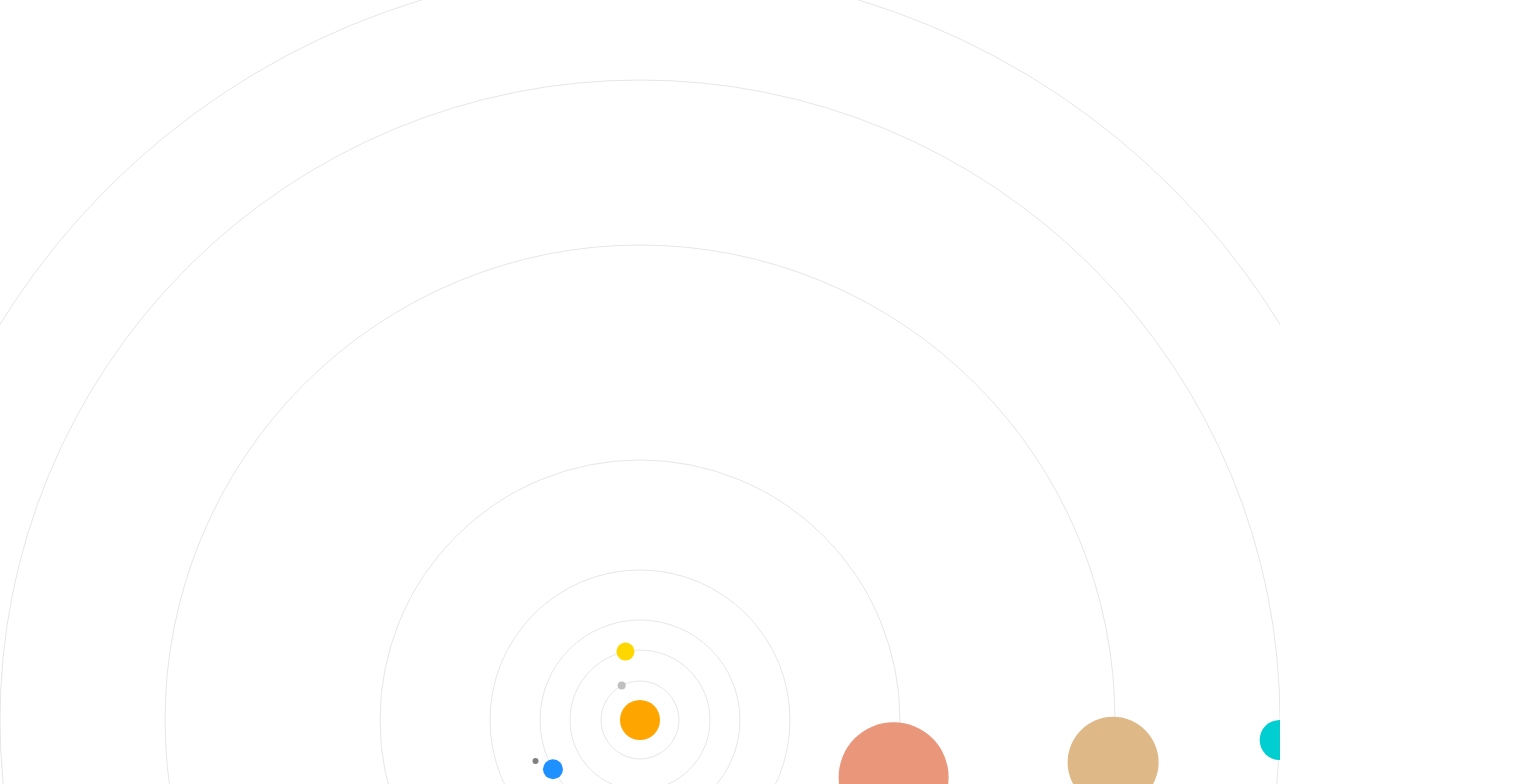
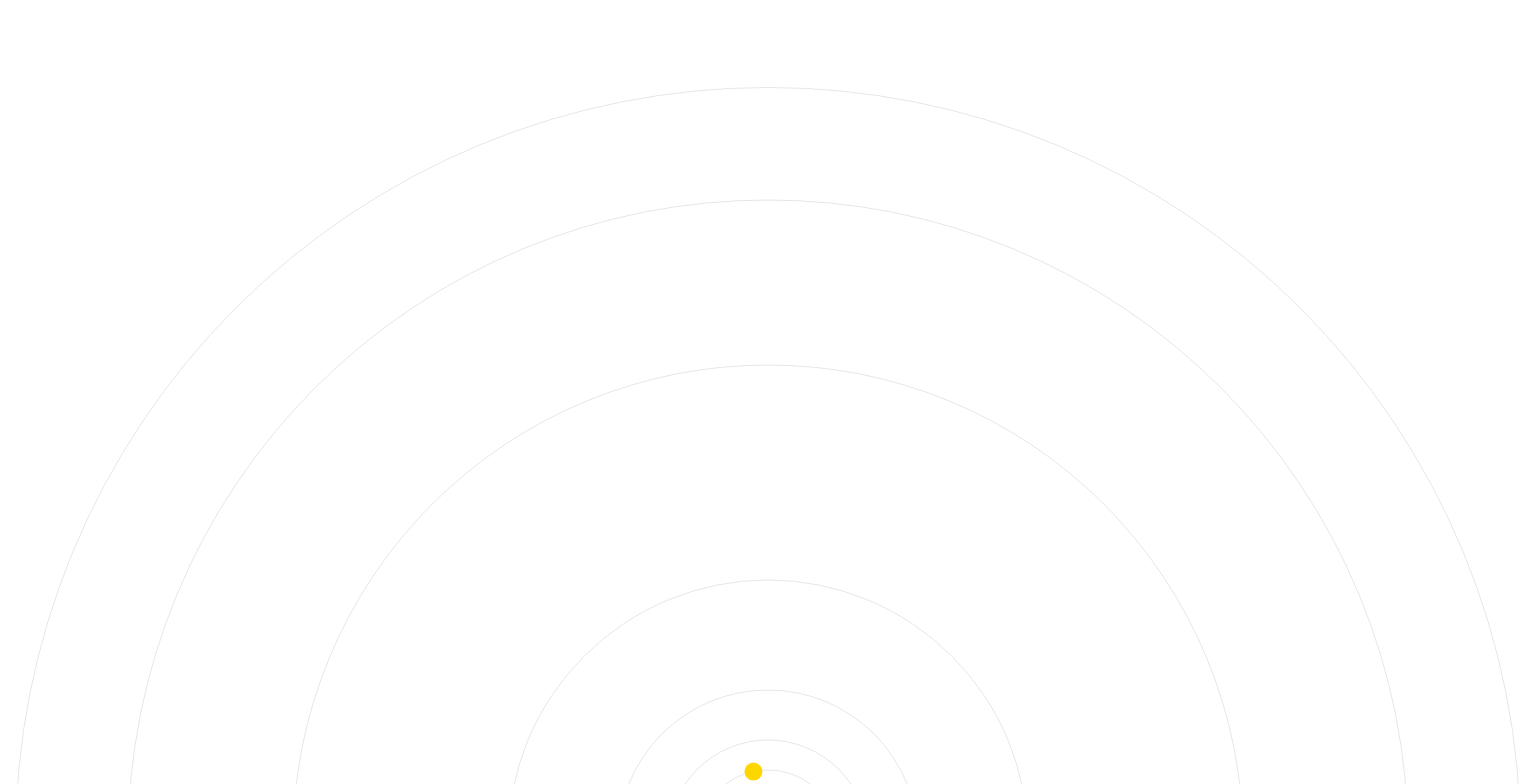
Before and after one commit to ZaraTam/orbit-simulator, a plain HTML site: page index.html in a window 1280 px wide. Shown: the top 784 px of the page, 1536 px wide, since content can reach past the window. Drawn offline with Linux system fonts and the light colour scheme.

Commit message:
Update canvas size

```diff
--- a/index.html
+++ b/index.html
@@ -25,8 +25,8 @@
     var canvas = document.getElementById("orbit");
     var context = canvas.getContext("2d");
 
-    canvas.width = window.innerWidth;
-    canvas.height = window.innerHeight * 1.8;
+    canvas.width = window.innerWidth * 1.2;
+    canvas.height = window.innerHeight * 2.1;
 
     var sun = {
       x : canvas.width / 2,
```
